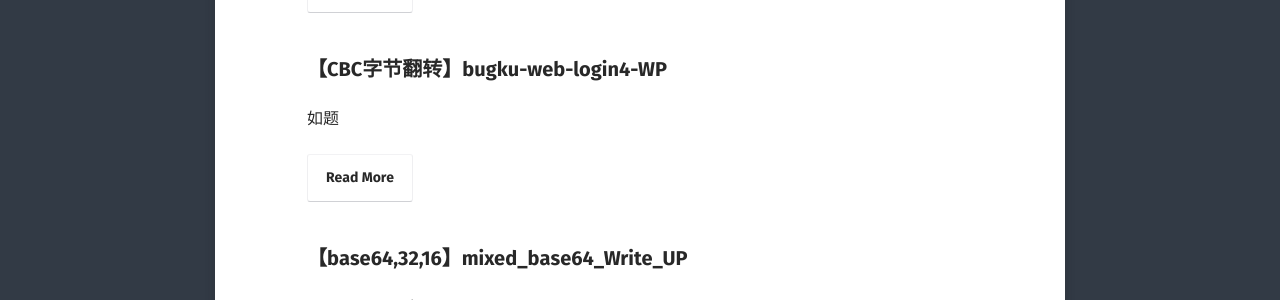
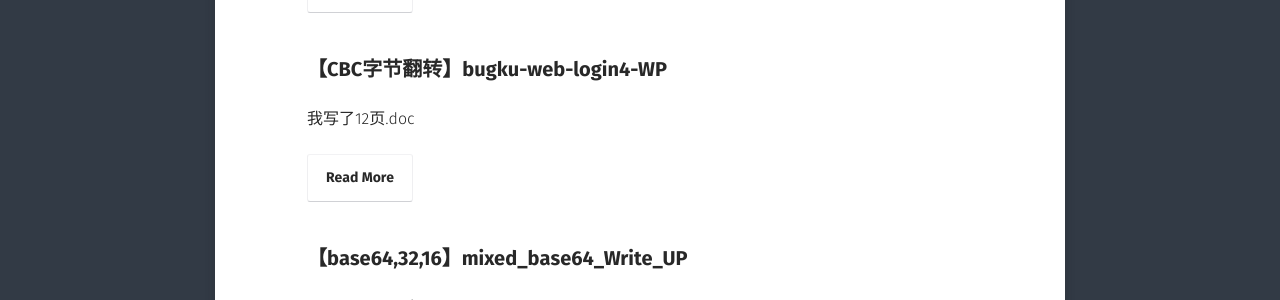
Before and after one commit to RhythmMark/RhythmMark.github.io, a Jekyll site: the page built from posts/index.md, in a window 1280 px wide and 900 px high, scrolled down 3240 px. Shown: the part 437-737 px from the top of the window. Built offline with Jekyll 4.4.1, drawn with Linux system fonts in a browser that asks for light colours; some web fonts are replaced; comment, search, counter and statistics services are not loaded.

Commit message:
Update 2018-04-23-bugku-web-login4-WP.md

```diff
--- a/_posts/2018-04-23-bugku-web-login4-WP.md
+++ b/_posts/2018-04-23-bugku-web-login4-WP.md
@@ -2,7 +2,7 @@
 layout: post
 title: "【CBC字节翻转】bugku-web-login4-WP"
 date: 2018-04-23
-excerpt: "如题"
+excerpt: "我写了12页.doc"
 tags: [CBC 字节翻转攻击,bugku,web,Crypto,CTF,Write up]
 feature: http://www.nsoad.com/upload/20161014/d6804a98376fedd714d6e578aa6c7e14.png
 comments: true
```
